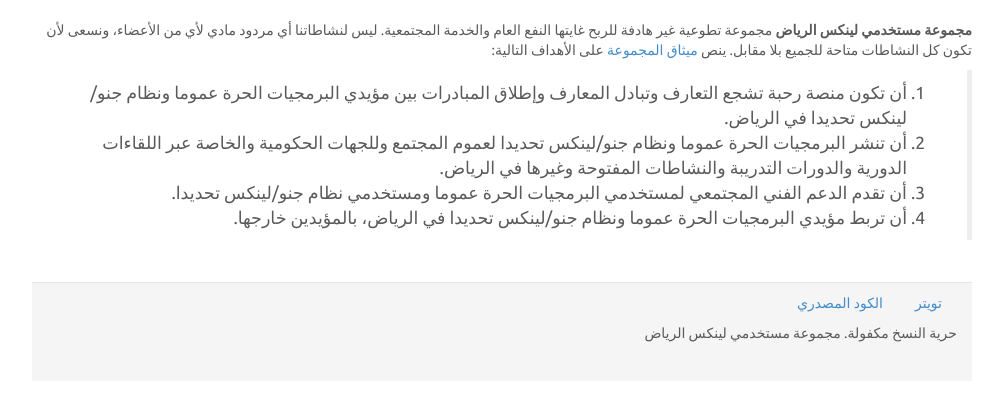
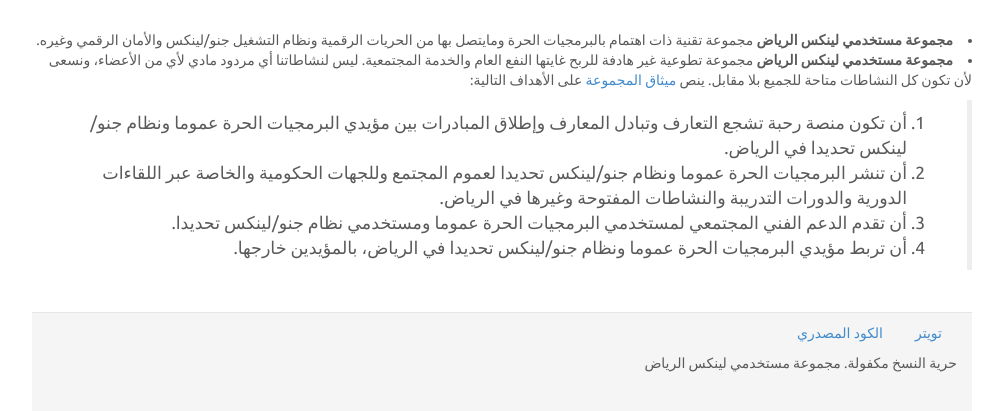
Before and after one commit to hussam-almarzoq/rlugroup, a Django app: template core/templates/about.html in a window 1280 px wide. Shown: the part 257-668 px from the top of the page, without its empty margins (138-1141 px from the left). Run offline with Django 3.2, Linux system fonts and the light colour scheme; the template is opened without the code that fills it, so the values that code supplies are empty; some libraries are stand-ins or nearby versions; some web fonts are replaced.

Commit message:
add text line

```diff
--- a/core/templates/about.html
+++ b/core/templates/about.html
@@ -3,7 +3,10 @@
 {% block content %}
 <p>
 
-<strong>مجموعة مستخدمي لينكس الرياض</strong> مجموعة تطوعية غير هادفة للربح غايتها النفع العام والخدمة المجتمعية. ليس لنشاطاتنا أي مردود مادي لأي من الأعضاء، ونسعى لأن تكون كل النشاطات متاحة للجميع بلا مقابل. ينص <a href="{% url 'charter' %}">ميثاق المجموعة</a> على الأهداف التالية:
+<li><strong>مجموعة مستخدمي لينكس الرياض</strong>
+مجموعة تقنية ذات اهتمام بالبرمجيات الحرة ومايتصل بها من الحريات الرقمية ونظام التشغيل جنو/لينكس  والأمان الرقمي وغيره.</li>
+<li><strong>مجموعة مستخدمي لينكس الرياض</strong>
+مجموعة تطوعية غير هادفة للربح غايتها النفع العام والخدمة المجتمعية. ليس لنشاطاتنا أي مردود مادي لأي من الأعضاء، ونسعى لأن تكون كل النشاطات متاحة للجميع بلا مقابل. ينص <a href="{% url 'charter' %}">ميثاق المجموعة</a> على الأهداف التالية:</li>
 </p>
 <blockquote>
 <ol>
```
